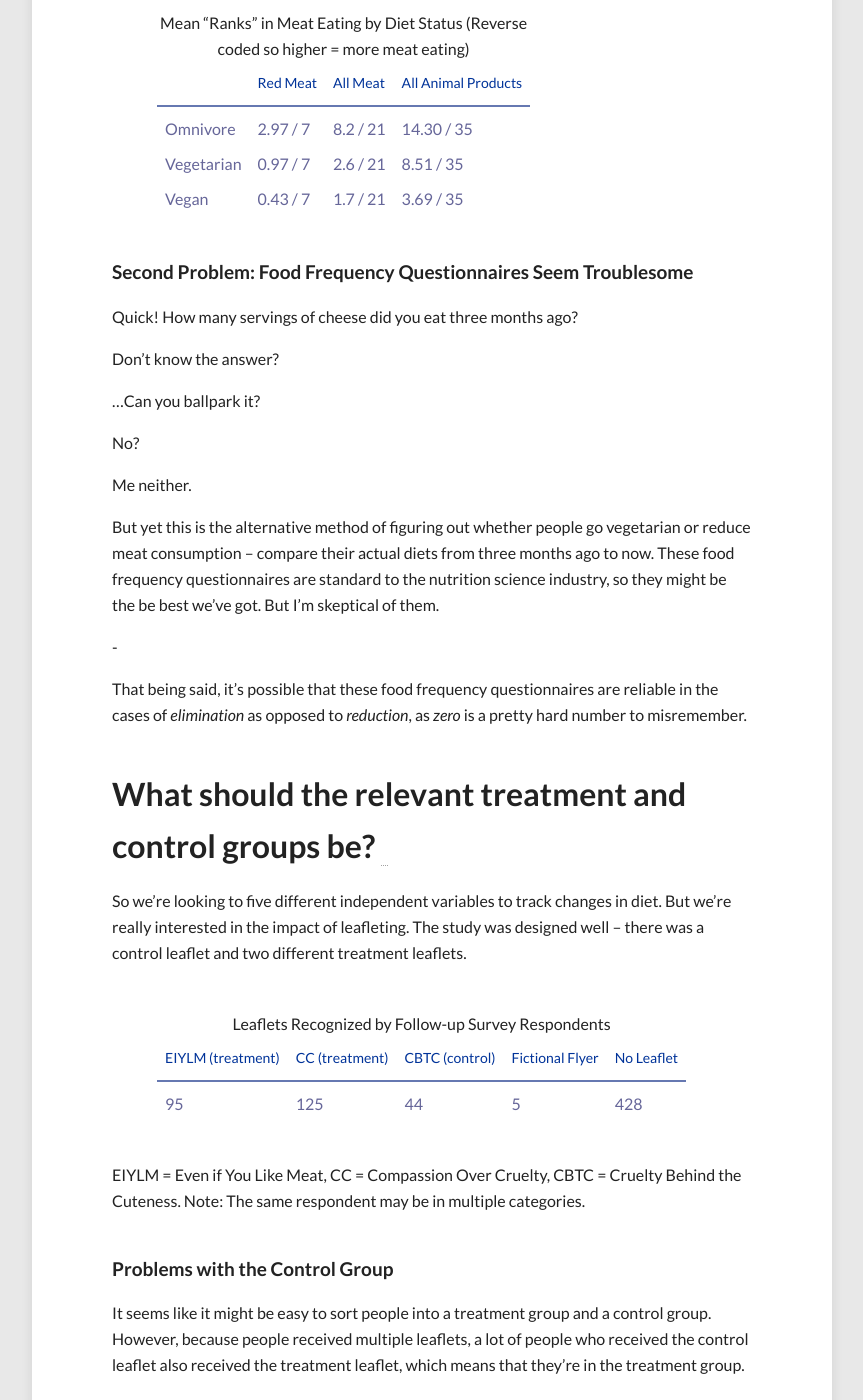
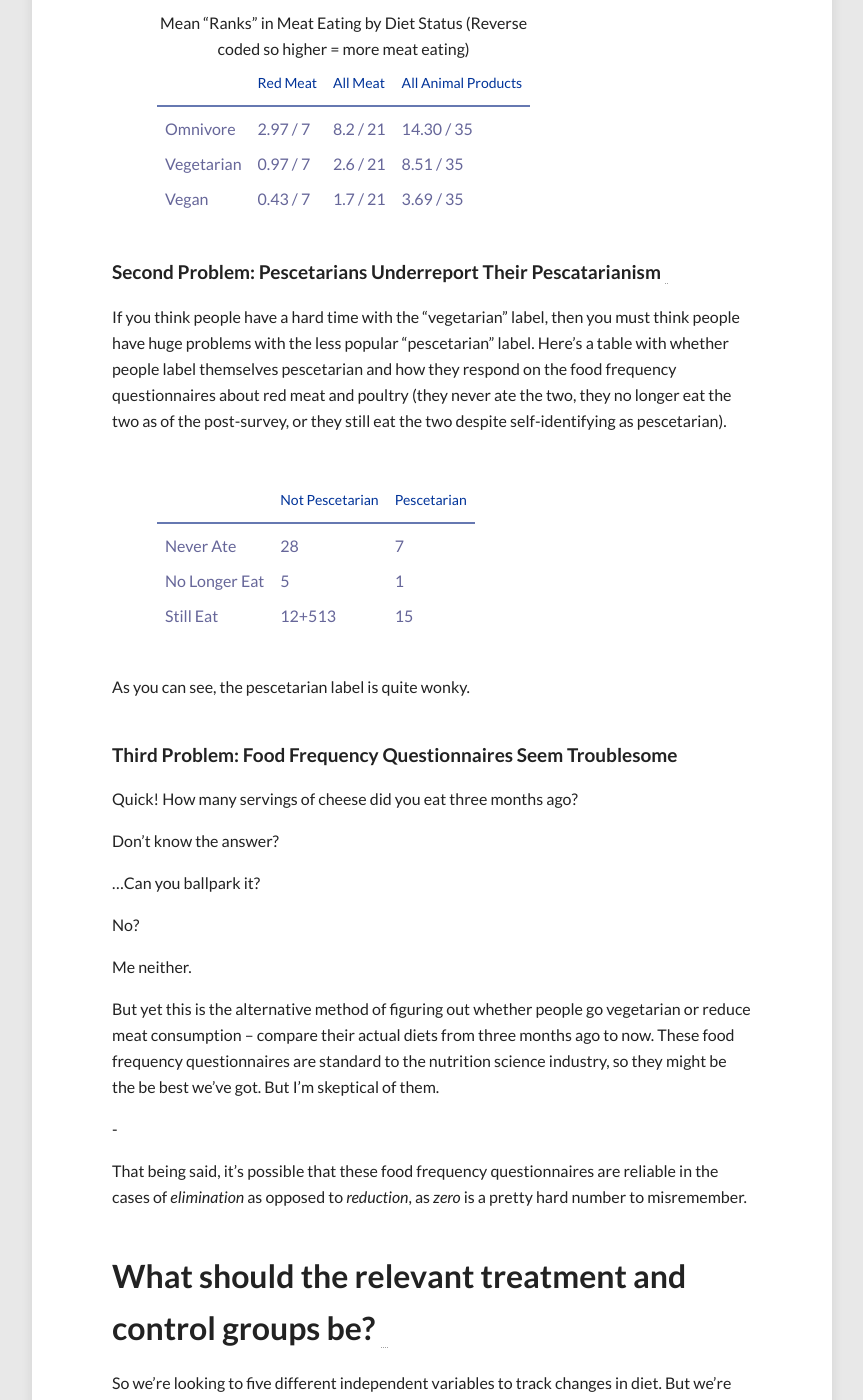
Before and after one commit to peterhurford/peterhurford.github.io, a Jekyll site: the page built from _posts/2014-06-04-a-re-analysis-of-ace-leaflet-study.markdown, in a window 1280 px wide and 1400 px high, scrolled down 6485 px. Shown: the whole window, without its empty margins (208-1071 px from the left). Built offline with Jekyll 4.4.1, drawn with Linux system fonts in a browser that asks for light colours; comment, search, counter and statistics services are not loaded; some of the changed text lies outside the part shown.

Commit message:
Added more info on pescetarians to new post

```diff
--- a/_posts/2014-06-04-a-re-analysis-of-ace-leaflet-study.markdown
+++ b/_posts/2014-06-04-a-re-analysis-of-ace-leaflet-study.markdown
@@ -60,9 +60,9 @@
 
 * There was a problem with the control group (see <a href="#control">"What should the treatment and control groups be?"</a>).
 
-* There were sizable problems with whether people were able to recall the leaflets that were handed out to them at the time of the post-treatment assessment three months later (see <a hred="#recollection">"Recollection Errors"</a></a>)
+* There were sizable problems with whether people were able to recall the leaflets that were handed out to them at the time of the post-treatment assessment three months later (see <a href="#recollection">"Recollection Errors"</a>)
 
-* There are methodological problems with both food frequency questionnaires and with asking people about their diet change in terms of “vegetarian” and “pescetarian” (see <a href="#challenges">"Challenges to These Variables").
+* There are methodological problems with both food frequency questionnaires and with asking people about their diet change in terms of “vegetarian” and “pescetarian” (see <a href="#challenges">"Challenges to These Variables"</a>).
 
 * The connection between the treatment leaflet and elimination of red meat and poultry was no longer statistically significant after Bonferroni corrections (though see <a href="#bonferroni">"How bad is it that the tests were not able to pass Bonferroni corrections?"</a></p>).
 
@@ -291,7 +291,37 @@
 </table>
 
 
-#### Second Problem: Food Frequency Questionnaires Seem Troublesome
+#### Second Problem: Pescetarians Underreport Their Pescatarianism <a id="pesce">&nbsp;</a>
+
+If you think people have a hard time with the "vegetarian" label, then you must think people have huge problems with the less popular "pescetarian" label.  Here's a table with whether people label themselves pescetarian and how they respond on the food frequency questionnaires about red meat and poultry (they never ate the two, they no longer eat the two as of the post-survey, or they still eat the two despite self-identifying as pescetarian).
+
+<table>
+	<tr>
+		<th>&nbsp;</th>
+		<th>Not Pescetarian</th>
+		<th>Pescetarian</th>
+	</tr>
+	<tr>
+		<td>Never Ate</td>
+		<td>28</td>
+		<td>7</td>
+	</tr>
+	<tr>
+		<td>No Longer Eat</td>
+		<td>5</td>
+		<td>1</td>
+	</tr>
+	<tr>
+		<td>Still Eat</td>
+		<td>12+513</td>
+		<td>15</td>
+	</tr>
+</table>
+
+As you can see, the pescetarian label is quite wonky.
+
+
+#### Third Problem: Food Frequency Questionnaires Seem Troublesome
 
 Quick!  How many servings of cheese did you eat three months ago?
 
@@ -333,7 +363,7 @@
 	</tr>
 </table>
 
-EIYLM = Even if You Like Meat, CC = Compassion Over Cruelty, CBTC = Cruelty Behind the Cuteness.  Note: The same respondent may be in multiple categories.
+EIYLM = [Even if You Like Meat](http://www.veganoutreach.org/EIYLM.pdf), CC = [Compassionate Choises](http://www.veganoutreach.org/cc.pdf), CBTC = [Cruelty Behind the Cuteness](http://www.humanesociety.org/assets/pdfs/pets/puppy_mills/cruelty_behind_the_cuteness_flyer.pdf).  Note: The same respondent may be in multiple categories.
 
 
 #### Problems with the Control Group
@@ -757,7 +787,7 @@
 
 **How bad is it that there was no connection between pescatarianism or meat reduction?** <a id="noconnection">&nbsp;</a>
 
-It seems potentially problematic that while there was a reduction of red meat and poultry consumption, there was no corresponding change in people declaring themselves "pescatarian."  However, given how bad people appear to be with just the common "vegetarian" label (e.g., [how self-identified "vegetarians" eating meat](#vegeatmeat)), I wouldn't trust them one bit to understand the "pescatarian" label.
+It seems potentially problematic that while there was a reduction of red meat and poultry consumption, there was no corresponding change in people declaring themselves "pescatarian."  However, given how bad people appear to be with just the common "vegetarian" label (e.g., [how self-identified "vegetarians" eating meat](#vegeatmeat)), I wouldn't trust them one bit to understand the "pescatarian" label.  And once we do the analysis and see that [people who don't eat red meat or poultry still don't call themselves pescetarian](#pesce)), it's clear this variable is untrustworthy.
 
 
 **How bad is it that the tests were not able to pass Bonferroni corrections?** <a id="bonferroni">&nbsp;</p>
@@ -807,7 +837,7 @@
 
 Aside from the philosophical question about what the value of reducing red meat and poultry is, we might also be curious as to the empirical question -- why are people only eliminating red meat and poultry, and not other food groups?
 
-Unfortunately, we can only speculate, but it seems quite plausible that the reason is that the two treatment leaflets (“Compassionate Choices” and “Even if You Like Meat”) both focus significantly on the meat of pigs, chickens, and cows, and do not focus much at all on dairy, eggs, or fish.
+Unfortunately, we can only speculate, but it seems quite plausible that the reason is that the two treatment leaflets ([“Compassionate Choices”](http://www.veganoutreach.org/cc.pdf) and [“Even if You Like Meat”](http://www.veganoutreach.org/EIYLM.pdf)) both focus significantly on the meat of pigs, chickens, and cows, and do not focus much at all on dairy, eggs, or fish.
 
 
 #### What future research should be done?
```
